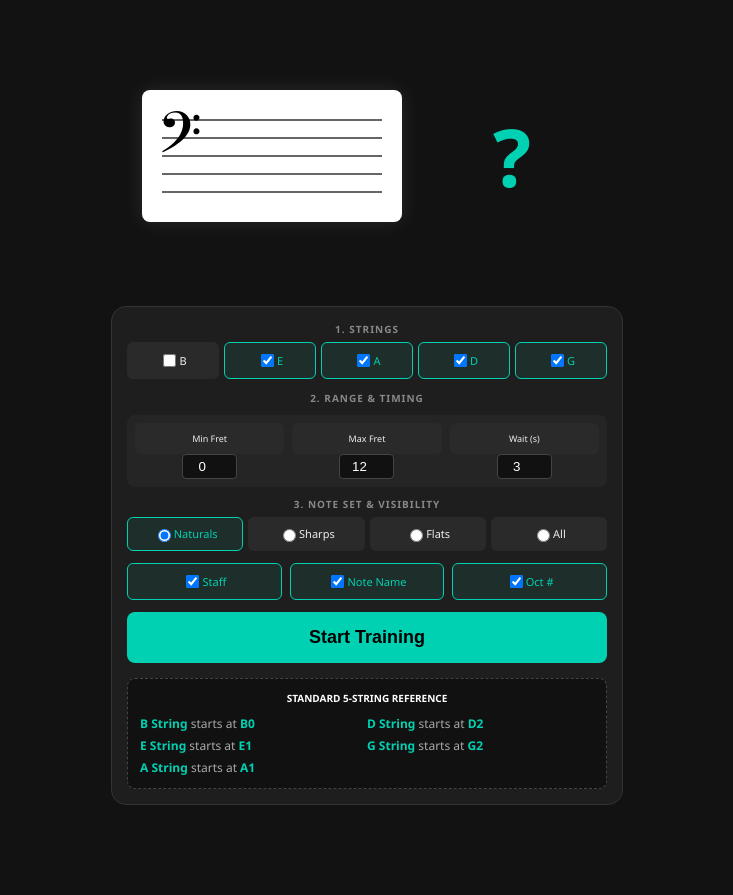
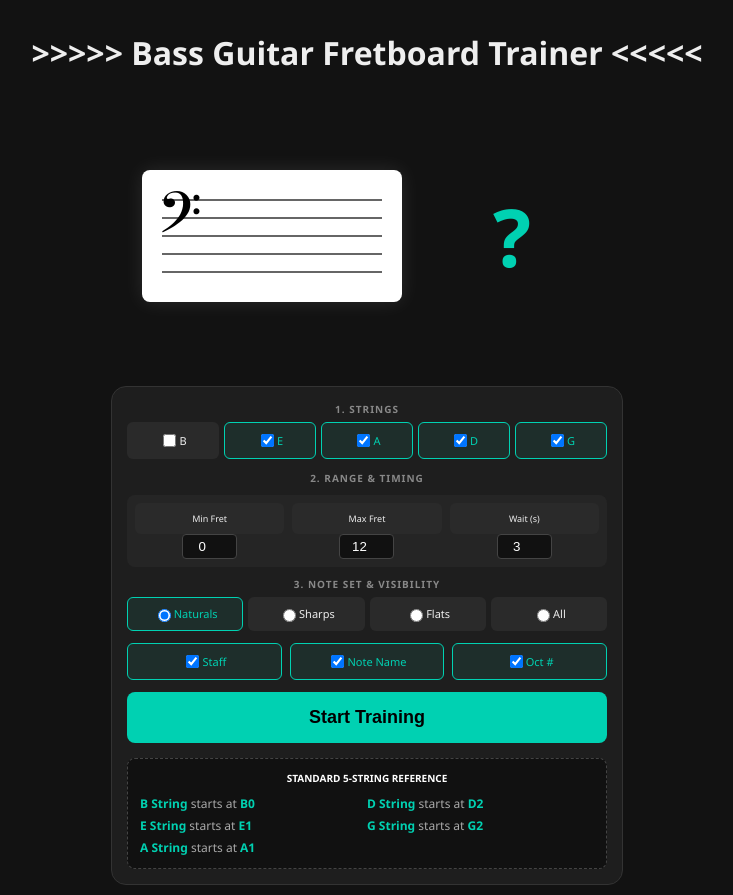
Before and after one commit to Phewie/fretboardtrainer, a plain HTML site: page index.html in a window 1280 px wide. Shown: the whole page, without its empty margins (273-1006 px from the left). Before the commit the page ends 820 px from the top, so only its background shows below. Drawn offline with Linux system fonts and the light colour scheme.

Commit message:
Update index.html

```diff
--- a/index.html
+++ b/index.html
@@ -3,6 +3,7 @@
 <head>
     <meta charset="UTF-8">
     <title>Bass Guitar Fretboard Trainer</title>
+    <center><H1> >>>>> Bass Guitar Fretboard Trainer <<<<< </H1></center>
     <style>
         body { font-family: 'Segoe UI', sans-serif; display: flex; flex-direction: column; align-items: center; justify-content: center; min-height: 100vh; background: #121212; color: #eee; margin: 0; padding: 10px; }
 
```
